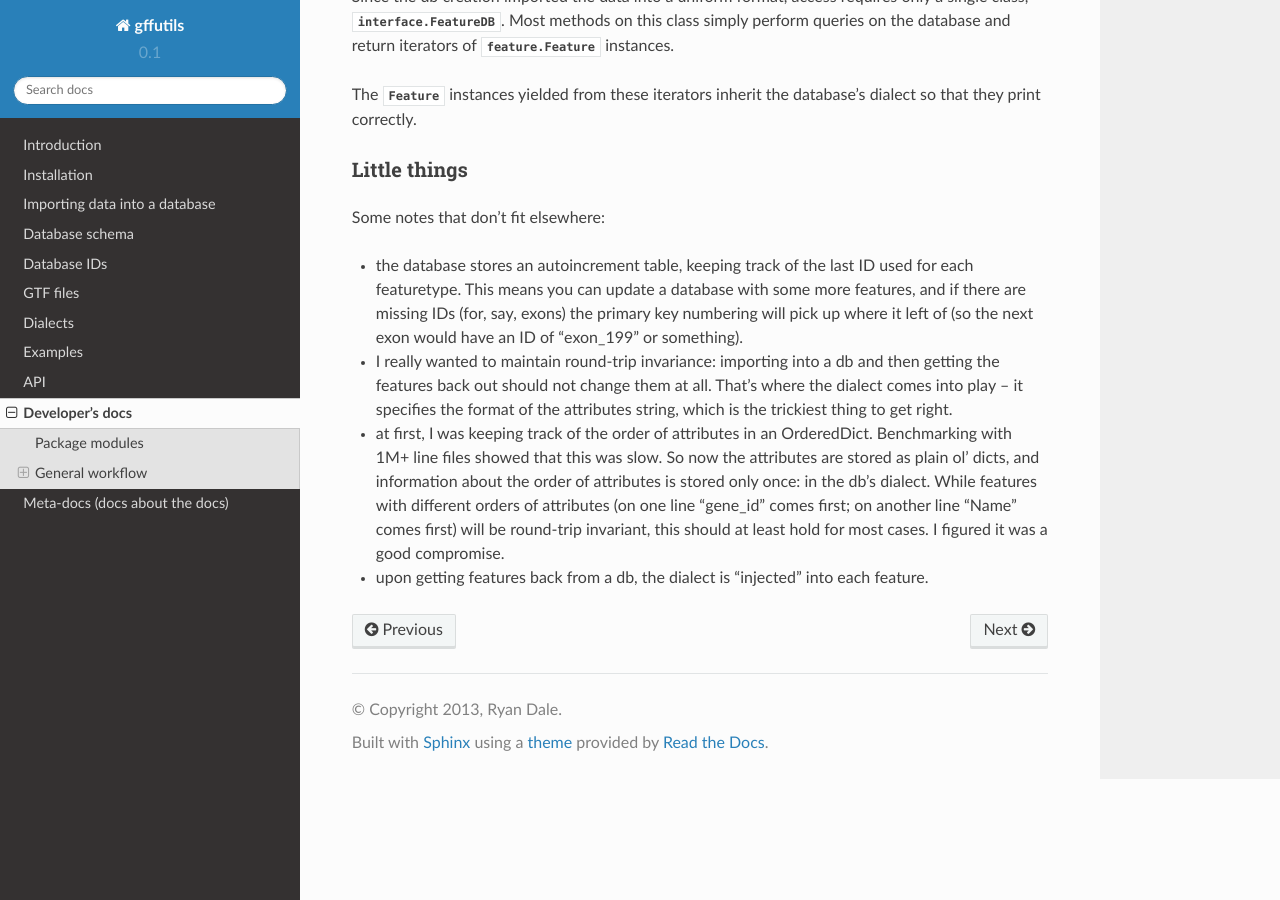
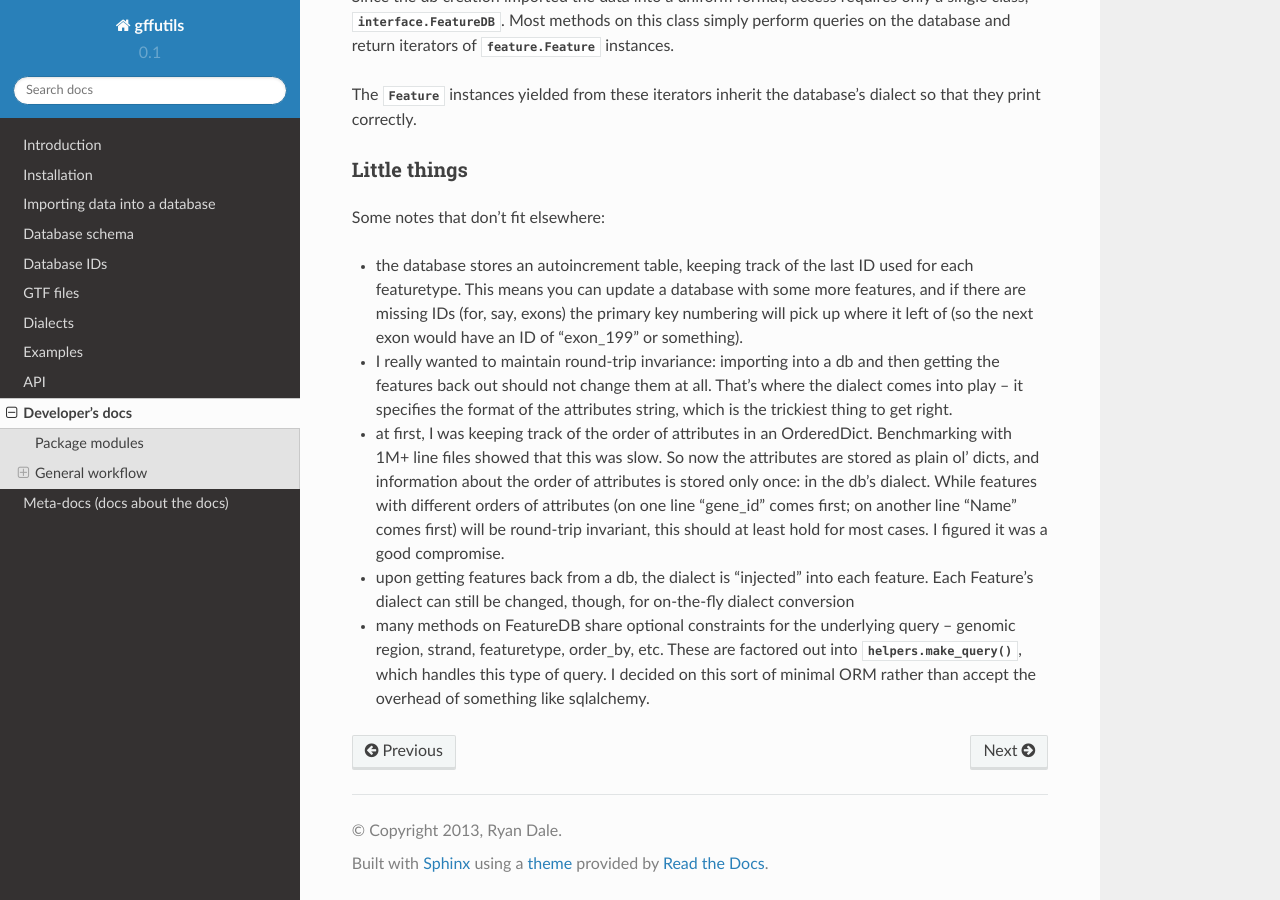
Before and after one commit to daler/gffutils, a Sphinx documentation site: the page built from doc/source/developers.rst, in a window 1280 px wide and 900 px high, scrolled down 2462 px. Built offline with Sphinx 7.4.7 and the Read the Docs theme 2.0.0, drawn with Linux system fonts in a browser that asks for light colours; pages that are not in the unit, such as notebooks, are missing from menus.

Commit message:
some dev docs

```diff
--- a/doc/source/developers.rst
+++ b/doc/source/developers.rst
@@ -141,4 +141,11 @@ Some notes that don't fit elsewhere:
   hold for most cases.  I figured it was a good compromise.
 
 * upon getting features back from a db, the dialect is "injected" into each
-  feature.
+  feature.  Each Feature's dialect can still be changed, though, for on-the-fly
+  dialect conversion
+
+* many methods on FeatureDB share optional constraints for the underlying query
+  -- genomic region, strand, featuretype, order_by, etc.  These are factored
+  out into :func:`helpers.make_query`, which handles this type of query.
+  I decided on this sort of minimal ORM rather than accept the overhead of
+  something like sqlalchemy.
```
